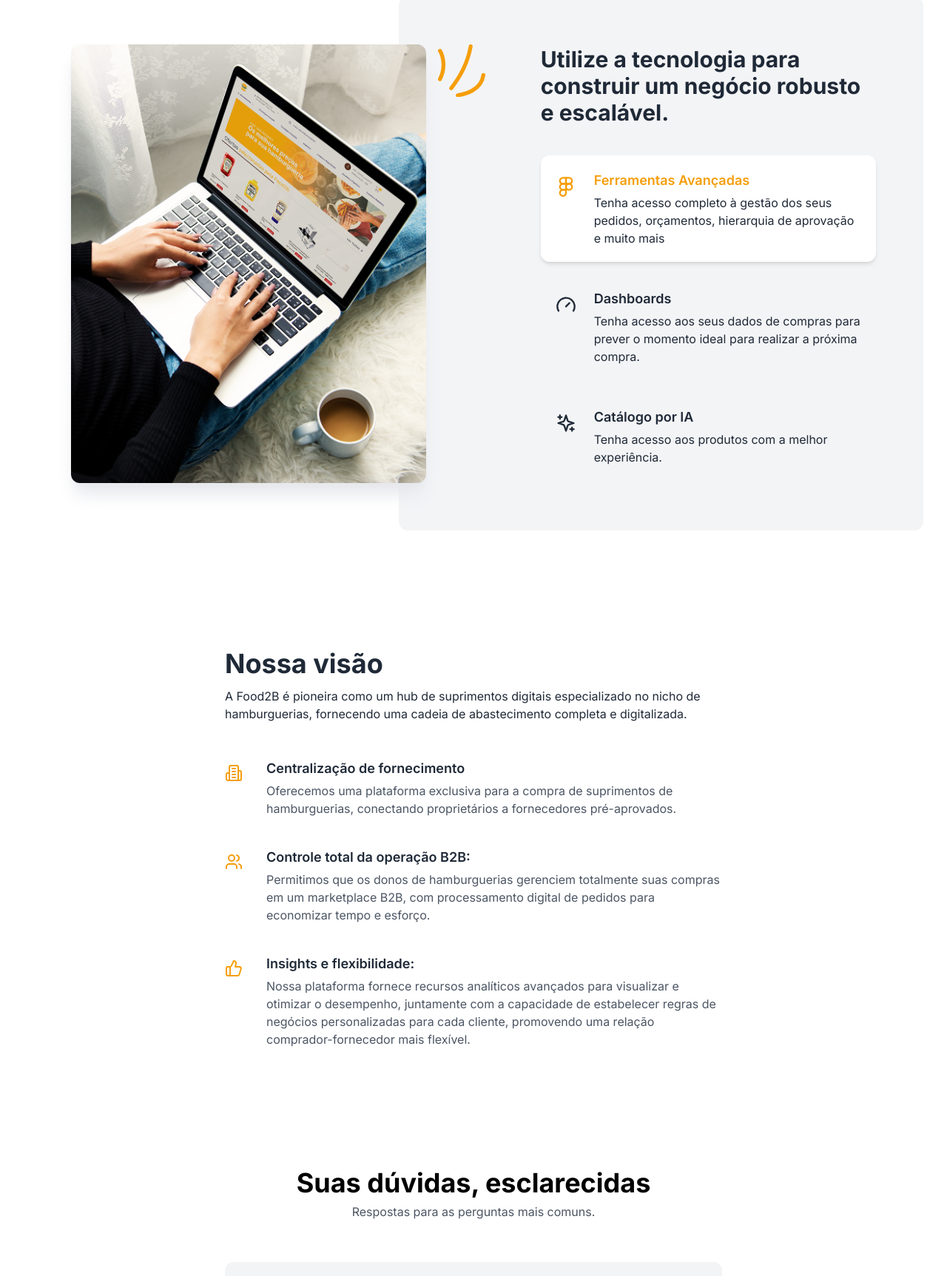
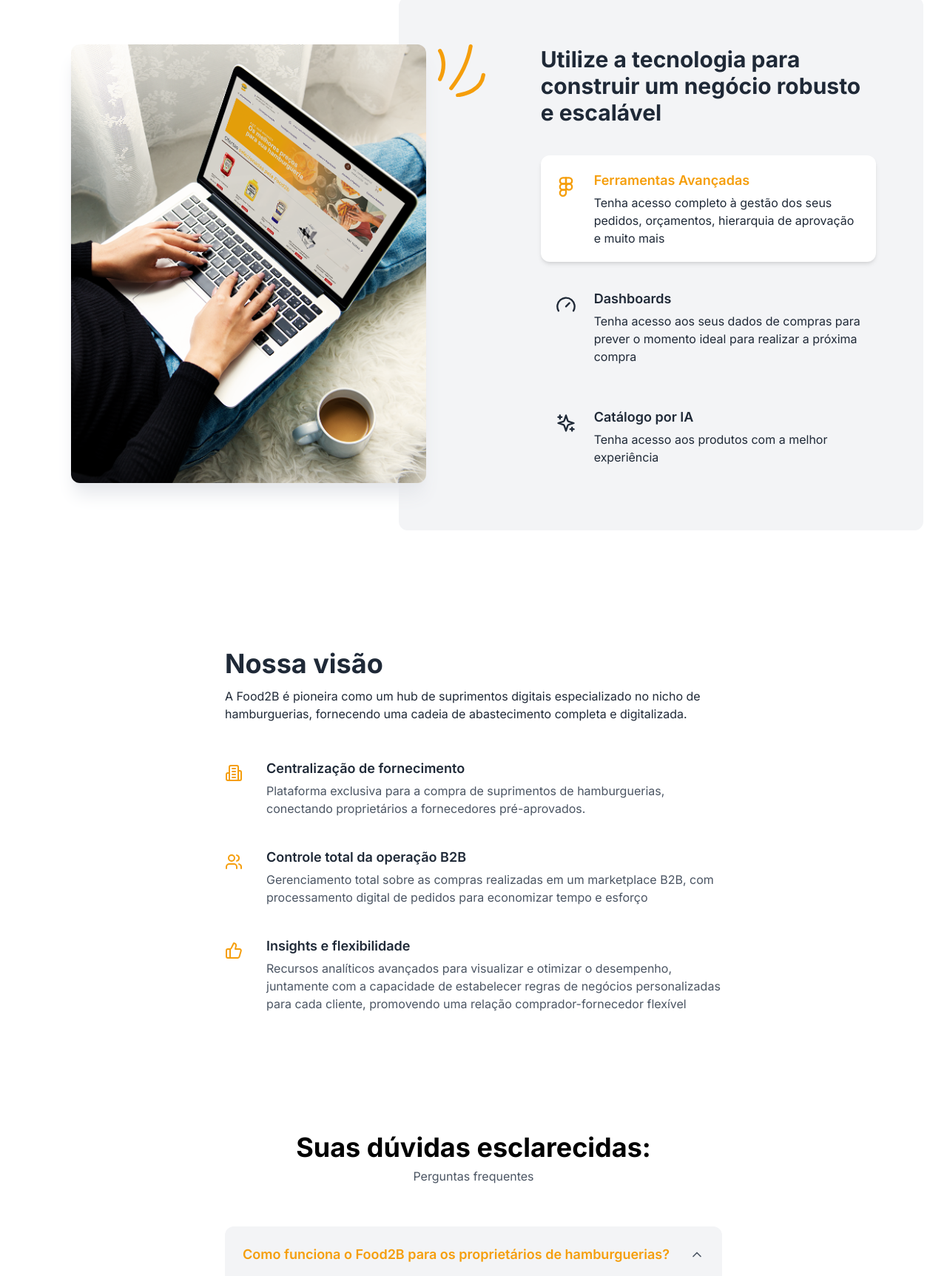
Before and after one commit to gabrielfmelao/food2b-website, a Next.js app: page / in a window 1280 px wide. Shown: the part 1068-2793 px from the top of the page at 74% size. Built offline with nearby package versions, Linux system fonts and the light colour scheme.

Commit message:
update GM

```diff
--- a/src/app/components/AboutUs.tsx
+++ b/src/app/components/AboutUs.tsx
@@ -24,7 +24,7 @@ export default function AboutUs() {
                                         Centralização de fornecimento
                                     </h3>
                                     <p className="mt-1 text-gray-600 dark:text-gray-400">
-                                        Oferecemos uma plataforma exclusiva para a compra de suprimentos de hamburguerias, conectando proprietários a fornecedores pré-aprovados.
+                                        Plataforma exclusiva para a compra de suprimentos de hamburguerias, conectando proprietários a fornecedores pré-aprovados.
                                     </p>
                                 </div>
                             </div>
@@ -35,10 +35,10 @@ export default function AboutUs() {
                                 <svg className="flex-shrink-0 mt-2 size-6 text-amber-500 dark:text-white" xmlns="http://www.w3.org/2000/svg" width="24" height="24" viewBox="0 0 24 24" fill="none" stroke="currentColor" strokeWidth="2" strokeLinecap="round" strokeLinejoin="round"><path d="M16 21v-2a4 4 0 0 0-4-4H6a4 4 0 0 0-4 4v2" /><circle cx="9" cy="7" r="4" /><path d="M22 21v-2a4 4 0 0 0-3-3.87" /><path d="M16 3.13a4 4 0 0 1 0 7.75" /></svg>
                                 <div className="ms-5 sm:ms-8">
                                     <h3 className="text-base sm:text-lg font-semibold text-gray-800 dark:text-gray-200">
-                                        Controle total da operação B2B:
+                                        Controle total da operação B2B
                                     </h3>
                                     <p className="mt-1 text-gray-600 dark:text-gray-400">
-                                        Permitimos que os donos de hamburguerias gerenciem totalmente suas compras em um marketplace B2B, com processamento digital de pedidos para economizar tempo e esforço.
+                                        Gerenciamento total sobre as compras realizadas em um marketplace B2B, com processamento digital de pedidos para economizar tempo e esforço
                                     </p>
                                 </div>
                             </div>
@@ -49,10 +49,10 @@ export default function AboutUs() {
                                 <svg className="flex-shrink-0 mt-2 size-6 text-amber-500 dark:text-white" xmlns="http://www.w3.org/2000/svg" width="24" height="24" viewBox="0 0 24 24" fill="none" stroke="currentColor" strokeWidth="2" strokeLinecap="round" strokeLinejoin="round"><path d="M7 10v12" /><path d="M15 5.88 14 10h5.83a2 2 0 0 1 1.92 2.56l-2.33 8A2 2 0 0 1 17.5 22H4a2 2 0 0 1-2-2v-8a2 2 0 0 1 2-2h2.76a2 2 0 0 0 1.79-1.11L12 2h0a3.13 3.13 0 0 1 3 3.88Z" /></svg>
                                 <div className="ms-5 sm:ms-8">
                                     <h3 className="text-base sm:text-lg font-semibold text-gray-800 dark:text-gray-200">
-                                        Insights e flexibilidade:
+                                        Insights e flexibilidade
                                     </h3>
                                     <p className="mt-1 text-gray-600 dark:text-gray-400">
-                                        Nossa plataforma fornece recursos analíticos avançados para visualizar e otimizar o desempenho, juntamente com a capacidade de estabelecer regras de negócios personalizadas para cada cliente, promovendo uma relação comprador-fornecedor mais flexível.
+                                        Recursos analíticos avançados para visualizar e otimizar o desempenho, juntamente com a capacidade de estabelecer regras de negócios personalizadas para cada cliente, promovendo uma relação comprador-fornecedor flexível
                                     </p>
                                 </div>
                             </div>
--- a/src/app/components/Faq.tsx
+++ b/src/app/components/Faq.tsx
@@ -5,8 +5,8 @@ export default function Faq() {
             <div className="max-w-[85rem] px-4 py-10 sm:px-6 lg:px-8 lg:py-14 mx-auto">
                 {/* Title */}
                 <div className="max-w-2xl mx-auto text-center mb-10 lg:mb-14">
-                    <h2 className="text-2xl font-bold md:text-4xl md:leading-tight dark:text-white">Suas dúvidas, esclarecidas</h2>
-                    <p className="mt-1 text-gray-600 dark:text-gray-400">Respostas para as perguntas mais comuns.</p>
+                    <h2 className="text-2xl font-bold md:text-4xl md:leading-tight dark:text-white">Suas dúvidas esclarecidas:</h2>
+                    <p className="mt-1 text-gray-600 dark:text-gray-400">Perguntas frequentes</p>
                 </div>
                 {/* End Title */}
 
@@ -21,7 +21,7 @@ export default function Faq() {
                             </button>
                             <div id="hs-basic-with-title-and-arrow-stretched-collapse-one" className="hs-accordion-content w-full overflow-hidden transition-[height] duration-300" aria-labelledby="hs-basic-with-title-and-arrow-stretched-heading-one">
                                 <p className="text-gray-800 dark:text-gray-200">
-                                O Food2B é uma plataforma digital que conecta donos de hamburguerias a uma ampla rede de fornecedores de suprimentos para o seu negócio. Os proprietários de hamburguerias podem acessar nossa plataforma online, explorar uma variedade de produtos disponíveis, comparar preços e fazer pedidos de forma conveniente, tudo em um único lugar.
+                                A Food2B é uma plataforma digital que conecta donos de hamburguerias a uma ampla rede de fornecedores de suprimentos para o seu negócio. Os proprietários de hamburguerias podem acessar a plataforma online, explorar variedade de produtos disponíveis, comparar preços e fazer pedidos de forma conveniente, tudo em um único lugar.
                                 </p>
                             </div>
                         </div>
--- a/src/app/components/Hero.tsx
+++ b/src/app/components/Hero.tsx
@@ -13,7 +13,7 @@ export default function Hero() {
                 <div className="grid md:grid-cols-2 gap-4 md:gap-8 xl:gap-20 md:items-center">
                     <div>
                         <h1 className="block text-3xl font-bold text-gray-800 sm:text-4xl lg:text-6xl lg:leading-tight dark:text-white">Sua cadeia de suprimentos para <span className="text-amber-500">Hamburgueria</span></h1>
-                        <p className="mt-3 text-lg text-gray-800 dark:text-gray-400">O 1# um hub de suprimento digital voltada para o nicho de hamburgueria, fornecedo uma cadeia de suprimentos de ponta-a-ponta.</p>
+                        <p className="mt-3 text-lg text-gray-800 dark:text-gray-400">O 1# um hub de suprimento digital voltada para o nicho de hamburgueria, fornecedor uma cadeia de suprimentos de ponta-a-ponta.</p>
 
                         {/*<!-- Buttons -->*/}
                         <div className="mt-7">
--- a/src/app/components/ProductNav.tsx
+++ b/src/app/components/ProductNav.tsx
@@ -14,7 +14,7 @@ export default function ProductNav() {
                     <div className="relative z-10 lg:grid lg:grid-cols-12 lg:gap-16 lg:items-center">
                         <div className="mb-10 lg:mb-0 lg:col-span-6 lg:col-start-8 lg:order-2">
                             <h2 className="text-2xl text-gray-800 font-bold sm:text-3xl dark:text-gray-200">
-                                Utilize a tecnologia para construir um negócio robusto e escalável.
+                                Utilize a tecnologia para construir um negócio robusto e escalável
                             </h2>
 
                             {/*- Tab Navs */}
@@ -34,7 +34,7 @@ export default function ProductNav() {
                                         <svg className="flex-shrink-0 mt-2 size-6 md:size-7 hs-tab-active:text-amber-500 text-gray-800 dark:hs-tab-active:text-blue-500 dark:text-gray-200" xmlns="http://www.w3.org/2000/svg" width="24" height="24" viewBox="0 0 24 24" fill="none" stroke="currentColor" strokeWidth="2" strokeLinecap="round" strokeLinejoin="round"><path d="m12 14 4-4" /><path d="M3.34 19a10 10 0 1 1 17.32 0" /></svg>
                                         <span className="grow ms-6">
                                             <span className="block text-lg font-semibold hs-tab-active:text-amber-500 text-gray-800 dark:hs-tab-active:text-blue-500 dark:text-gray-200">Dashboards</span>
-                                            <span className="block mt-1 text-gray-800 dark:hs-tab-active:text-gray-200 dark:text-gray-200">Tenha acesso aos seus dados de compras para prever o momento ideal para realizar a próxima compra.</span>
+                                            <span className="block mt-1 text-gray-800 dark:hs-tab-active:text-gray-200 dark:text-gray-200">Tenha acesso aos seus dados de compras para prever o momento ideal para realizar a próxima compra</span>
                                         </span>
                                     </span>
                                 </button>
@@ -44,7 +44,7 @@ export default function ProductNav() {
                                         <svg className="flex-shrink-0 mt-2 size-6 md:size-7 hs-tab-active:text-amber-500 text-gray-800 dark:hs-tab-active:text-blue-500 dark:text-gray-200" xmlns="http://www.w3.org/2000/svg" width="24" height="24" viewBox="0 0 24 24" fill="none" stroke="currentColor" strokeWidth="2" strokeLinecap="round" strokeLinejoin="round"><path d="m12 3-1.912 5.813a2 2 0 0 1-1.275 1.275L3 12l5.813 1.912a2 2 0 0 1 1.275 1.275L12 21l1.912-5.813a2 2 0 0 1 1.275-1.275L21 12l-5.813-1.912a2 2 0 0 1-1.275-1.275L12 3Z" /><path d="M5 3v4" /><path d="M19 17v4" /><path d="M3 5h4" /><path d="M17 19h4" /></svg>
                                         <span className="grow ms-6">
                                             <span className="block text-lg font-semibold hs-tab-active:text-amber-500 text-gray-800 dark:hs-tab-active:text-blue-500 dark:text-gray-200">Catálogo por IA</span>
-                                            <span className="block mt-1 text-gray-800 dark:hs-tab-active:text-gray-200 dark:text-gray-200">Tenha acesso aos produtos com a melhor experiência.</span>
+                                            <span className="block mt-1 text-gray-800 dark:hs-tab-active:text-gray-200 dark:text-gray-200">Tenha acesso aos produtos com a melhor experiência</span>
                                         </span>
                                     </span>
                                 </button>
--- a/src/app/components/Stats.tsx
+++ b/src/app/components/Stats.tsx
@@ -22,7 +22,7 @@ export default function Stats() {
                             {/* Stats */}
                             <div className="p-0 lg:pl-10 ">
                                 <p className="text-3xl font-semibold text-amber-500">99.95%</p>
-                                <p className="mt-1 text-gray-500"> em compras recorrentes nos canais.</p>
+                                <p className="mt-1 text-gray-500"> em compras recorrentes nos canais</p>
                             </div>
                             {/* End Stats */}
 
--- a/src/app/layout.tsx
+++ b/src/app/layout.tsx
@@ -10,7 +10,7 @@ import Footer from "./components/Footer";
 const inter = Inter({ subsets: ["latin"] });
 
 export const metadata: Metadata = {
-  title: "Sua cadeia de suprimentos para Hamburgueria",
+  title: "Sua cadeia de suprimentos para hamburgueria",
   description: "O 1# um hub de suprimento digital voltada para o nicho de hamburgueria",
 };
 
--- a/src/ui/ContactForm.tsx
+++ b/src/ui/ContactForm.tsx
@@ -340,7 +340,7 @@ export default function Form() {
             </button>
           </div>
           <div hidden={currentStep === 1} className='flex items-center justify-center pt-4'>
-            <p hidden={currentStep === 1} className="text-base">Já possui uma conta?<Link target="_blank" className="pl-2 text-amber-500" href={"https://loja.food2b.com.br/usuarios_cliente/sign_in"}>Entre aqui.</Link></p>
+            <p hidden={currentStep === 1} className="text-base">Já possui uma conta?<Link target="_blank" className="pl-2 text-amber-500" href={"https://loja.food2b.neexor.com/"}>Entre aqui.</Link></p>
           </div>
         </div>
       </section>
```
